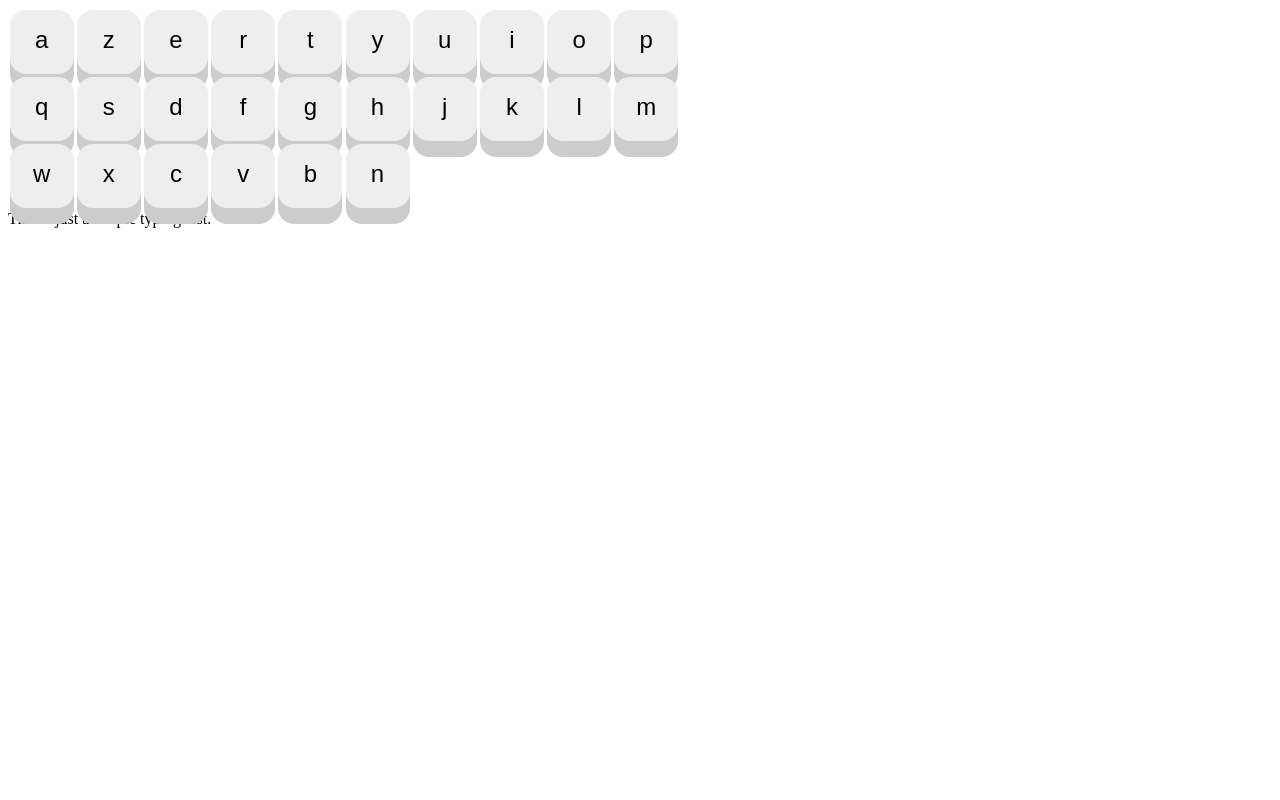
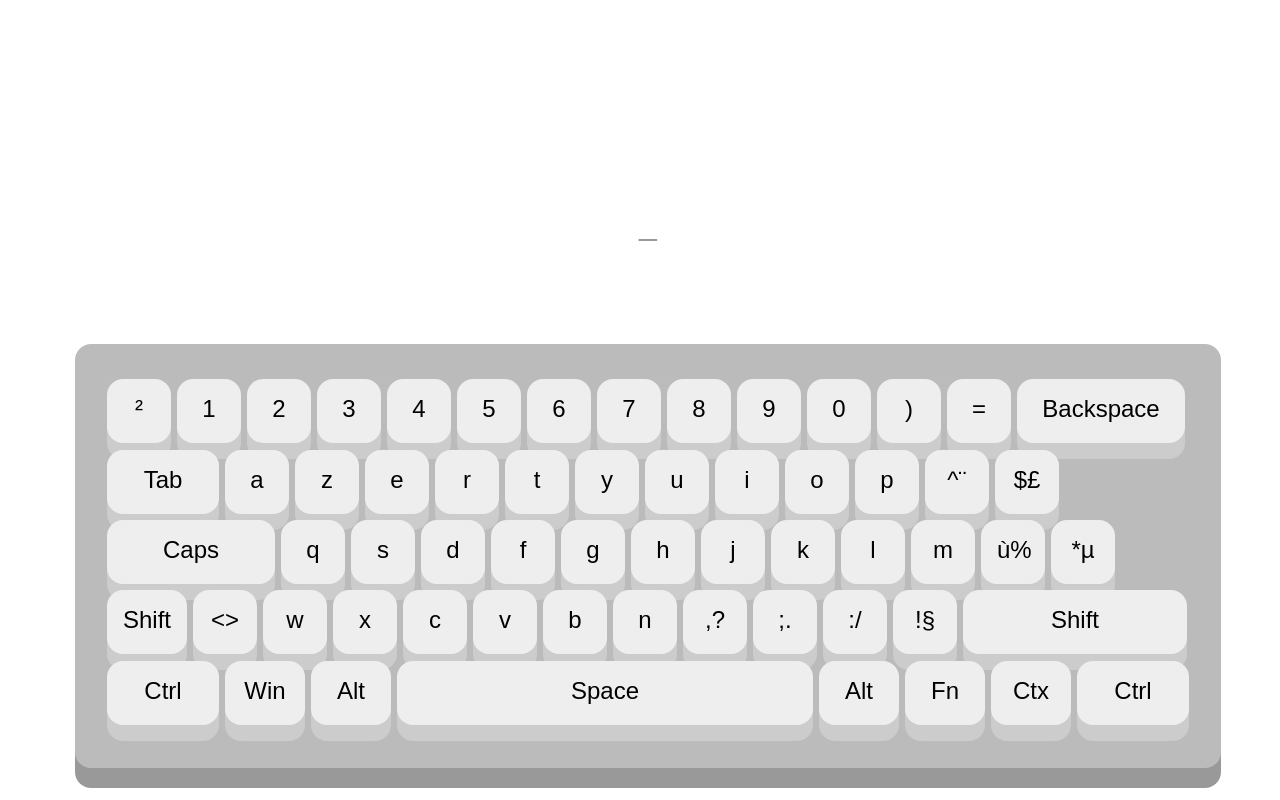
Before and after one commit to spobb/web-typer, a plain HTML site: page index.html in a window 1280 px wide. Drawn offline with Linux system fonts and the light colour scheme.

Commit message:
finished keyboard layout

```diff
--- a/index.html
+++ b/index.html
@@ -7,38 +7,82 @@
     <link rel="stylesheet" href="style.css">
 </head>
 <body>
-    <div class="type"></div>
+    <main>
+        <div></div>
+        <div class="type">
+            <span class="cursor">_</span>
+        </div>
+        <div class="letters">
+            <span id="Backquote" class="letter">²</span>
+            <span id="Digit1" class="letter">1</span>
+            <span id="Digit2" class="letter">2</span>
+            <span id="Digit3" class="letter">3</span>
+            <span id="Digit4" class="letter">4</span>
+            <span id="Digit5" class="letter">5</span>
+            <span id="Digit6" class="letter">6</span>
+            <span id="Digit7" class="letter">7</span>
+            <span id="Digit8" class="letter">8</span>
+            <span id="Digit9" class="letter">9</span>
+            <span id="Digit0" class="letter">0</span>
+            <span id="Minus" class="letter">)</span>
+            <span id="Equal" class="letter">=</span>
+            <span id="Backspace" class="letter long backspace">Backspace</span>
+            <br>
+            <span id="Tab" class="letter mid">Tab</span>
+            <span id="KeyQ" class="letter">a</span>
+            <span id="KeyW" class="letter">z</span>
+            <span id="KeyE" class="letter">e</span>
+            <span id="KeyR" class="letter">r</span>
+            <span id="KeyT" class="letter">t</span>
+            <span id="KeyY" class="letter">y</span>
+            <span id="KeyU" class="letter">u</span>
+            <span id="KeyI" class="letter">i</span>
+            <span id="KeyO" class="letter">o</span>
+            <span id="KeyP" class="letter">p</span>
+            <span id="BracketLeft" class="letter">^¨</span>
+            <span id="BracketRight" class="letter">$£</span>
+            <!-- <span id="Enter" class="letter enter-top">&nbsp;</span> -->
+            <br>
+            <span id="CapsLock" class="letter long">Caps</span>
+            <span id="KeyA" class="letter">q</span>
+            <span id="KeyS" class="letter">s</span>
+            <span id="KeyD" class="letter">d</span>
+            <span id="KeyF" class="letter">f</span>
+            <span id="KeyG" class="letter">g</span>
+            <span id="KeyH" class="letter">h</span>
+            <span id="KeyJ" class="letter">j</span>
+            <span id="KeyK" class="letter">k</span>
+            <span id="KeyL" class="letter">l</span>
+            <span id="Semicolon" class="letter">m</span>
+            <span id="Quote" class="letter">ù%</span>
+            <span id="Backslash" class="letter">*µ</span>
+            <!-- <span id="EnterBottom" class="letter enter-bottom">&nbsp;</span> -->
 
-    <div class="letters">
-        <span id="a" class="letter">a</span>
-        <span id="z" class="letter">z</span>
-        <span id="e" class="letter">e</span>
-        <span id="r" class="letter">r</span>
-        <span id="t" class="letter">t</span>
-        <span id="y" class="letter">y</span>
-        <span id="u" class="letter">u</span>
-        <span id="i" class="letter">i</span>
-        <span id="o" class="letter">o</span>
-        <span id="p" class="letter">p</span>
-        <!-- <br> -->
-        <span id="q" class="letter">q</span>
-        <span id="s" class="letter">s</span>
-        <span id="d" class="letter">d</span>
-        <span id="f" class="letter">f</span>
-        <span id="g" class="letter">g</span>
-        <span id="h" class="letter">h</span>
-        <span id="j" class="letter">j</span>
-        <span id="k" class="letter">k</span>
-        <span id="l" class="letter">l</span>
-        <span id="m" class="letter">m</span>
-        <!-- <br> -->
-        <span id="w" class="letter">w</span>
-        <span id="x" class="letter">x</span>
-        <span id="c" class="letter">c</span>
-        <span id="v" class="letter">v</span>
-        <span id="b" class="letter">b</span>
-        <span id="n" class="letter">n</span>
-    </div>
+            <br>
+            <span id="ShiftLeft" class="letter short">Shift</span>
+            <span id="IntlBackslash" class="letter">&lt;&gt;</span>
+            <span id="KeyZ" class="letter">w</span>
+            <span id="KeyX" class="letter">x</span>
+            <span id="KeyC" class="letter">c</span>
+            <span id="KeyV" class="letter">v</span>
+            <span id="KeyB" class="letter">b</span>
+            <span id="KeyN" class="letter">n</span>
+            <span id="KeyM" class="letter">,?</span>
+            <span id="Comma" class="letter">;.</span>
+            <span id="Period" class="letter">:/</span>
+            <span id="Slash" class="letter">!§</span>
+            <span id="ShiftRight" class="letter xl">Shift</span>
+            <br>
+            <span id="ControlLeft" class="letter mid">Ctrl</span>
+            <span id="MetaLeft" class="letter short">Win</span>
+            <span id="AltLeft" class="letter short">Alt</span>
+            <span id="Space" class="letter space">Space</span>
+            <span id="AltRight" class="letter short">Alt</span>
+            <span id="Function" class="letter short">Fn</span>
+            <span id="ContextMenu" class="letter short">Ctx</span>
+            <span id="ControlRight" class="letter mid">Ctrl</span>
+        </div>
+    </main>
     <script src="main.js"></script>
 </body>
 </html>
--- a/main.js
+++ b/main.js
@@ -1,16 +1,41 @@
-letters = 'azertyuiopqsdfghjklmwxcvbn';
+document.addEventListener('DOMContentLoaded', () => {
+	let letters = 'azertyuiopqsdfghjklmwxcvbn';
+	const special = ['Tab', 'ControlLeft', 'ControlRight', 'ShiftLeft', 'ShiftRight', 'Enter', 'AltLeft', 'AltRight', 'CapsLock', 'BracketLeft'];
+	const wrapper = document.querySelector('.type');
 	letters = letters.split('');
 
-type = 'This is just a simple typing test.';
+	let type = '';
 	type = type.split('');
 	type.forEach((e) => {
-	document.write(`<span class="typeletter">${e}<span>`);
+		if (e == ' ') e = '&nbsp;';
+		const l = document.createElement('span');
+		l.classList.add('typeletter');
+		l.innerHTML = e;
+		document.querySelector('.type').appendChild(l);
 	});
 
+	console.log(wrapper.childNodes.length);
 	document.addEventListener('keydown', (e) => {
-	console.log(e.key);
-	document.querySelector('#' + e.key).classList.add('letter-pressed');
+		console.log(e.code);
+		if (e.code == 'Backspace') {
+			if (wrapper.childNodes.length > 3) wrapper.removeChild(wrapper.childNodes[wrapper.childNodes.length - 3]);
+			return;
+		}
+		document.querySelector('#' + e.code).classList.add('letter-pressed');
 		this.addEventListener('keyup', () => {
-		document.querySelector('#' + e.key).classList.remove('letter-pressed');
+			document.querySelector('#' + e.code).classList.remove('letter-pressed');
+			return;
+		});
+		if (special.includes(e.code)) {
+			return;
+		}
+		const l = document.createElement('span');
+		l.classList.add('typeletter');
+		if (e.key == ' ') {
+			l.innerHTML = '&nbsp;';
+		} else {
+			l.innerHTML = e.key;
+		}
+		wrapper.insertBefore(l, document.querySelector('.cursor'));
 	});
 });
--- a/style.css
+++ b/style.css
@@ -5,12 +5,40 @@
 	width: 2rem;
 	height: 2rem;
 	padding: 1rem;
-	margin: 0.1rem;
+	margin: 0.2rem 0;
 	background: #eee;
 	border-radius: 1rem;
 	box-shadow: 0 1rem 0 #ccc;
 	font: 1.5rem sans-serif;
 	position: relative;
+}
+.letter.space {
+	width: 24rem;
+}
+.letter.xl {
+	width: 12rem;
+}
+.letter.long {
+	width: 8.5rem;
+}
+.letter.mid {
+	width: 5rem;
+}
+.letter.short {
+	width: 3rem;
+}
+.backspace {
+	z-index: -3;
+}
+.enter-top {
+	z-index: -2;
+	width: 5.5rem;
+}
+.enter-bottom {
+	position: absolute;
+	z-index: -1;
+	height: 5rem;
+	transform: translate(0.4rem, -3rem);
 }
 .letter-pressed {
 	box-shadow: 0 0.5rem 0 #bbb;
@@ -18,13 +46,43 @@
 	background-color: #ccc;
 }
 .letters {
-	max-width: 42rem;
-	display: flex;
-	flex-flow: row wrap;
+	font-size: 1.5rem;
+	justify-self: center;
+	background-color: #bbb;
+	box-shadow: 0 20px 0 0 #999;
+	padding: 2rem;
+	padding-bottom: 2.5rem;
+	border-radius: 1rem;
+	z-index: -10;
 }
 
 .type {
 	display: flex;
 	align-items: center;
 	justify-content: center;
+	padding: 5rem;
+	font: 2rem sans-serif;
+	overflow: hidden;
 }
+
+main {
+	display: grid;
+	width: 100vw;
+	max-height: 95dvh;
+	grid-template-rows: 2fr 5fr 2fr;
+}
+
+.cursor {
+	color: #999;
+	animation: blink infinite 1s;
+}
+
+@keyframes blink {
+	0%,
+	100% {
+		opacity: 1;
+	}
+	50% {
+		opacity: 0.1;
+	}
+}
```
Lines whose indentation alone changed are shown as unchanged.
